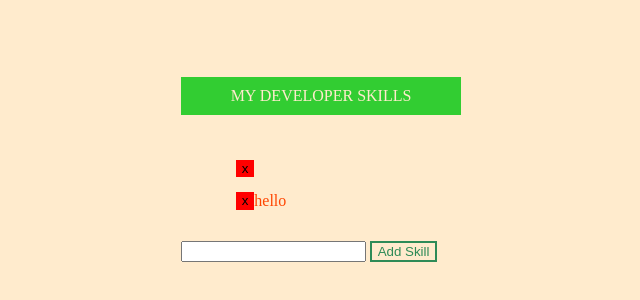
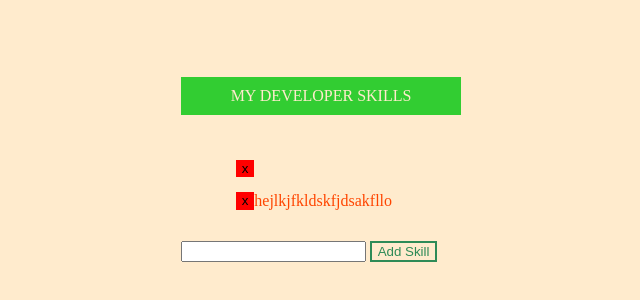
Before and after one commit to Chi37/dev-skills-list, a plain HTML site: page index.html in a window 1280 px wide. Shown: the part 176-476 px from the top of the page, without its empty margins (319-959 px from the left). Drawn offline with nearby package versions, Linux system fonts and the light colour scheme.

Commit message:
created form

```diff
--- a/css/style.css
+++ b/css/style.css
@@ -10,7 +10,7 @@ body {
     color: blanchedalmond;
 }
 
-section {
+form {
     display: grid;
     margin-top: 90%;
 
@@ -24,7 +24,8 @@ section {
 }
 
 .skills-list {
-    display: grid;
+    display: flex;
+    flex-direction: column;
 
 }
 
@@ -37,7 +38,6 @@ ul li {
     list-style: none;
     margin: 15px;
     color: orangered;
-
 
 }
 
--- a/index.html
+++ b/index.html
@@ -14,12 +14,12 @@
     <script defer src="js/main.js"></script>
 </head>
 <body>
-    <section class="skills-box">
+    <form class="skills-box">
         <div id='title'>MY DEVELOPER SKILLS</div>
         <div class="skills-list">
         <ul>
             <li><button class='removeBtn'>x</button></li>
-            <li><button class='removeBtn'>x</button>hello</li>
+            <li><button class='removeBtn'>x</button>hejlkjfkldskfjdsakfllo</li>
 
         </ul>
         </div>
@@ -27,7 +27,7 @@
         <span class = 'submit-div'>
         <input type="text"> <button class = 'btn'>Add Skill</button>
         </span>
-    </section>
+    </form>
 
 </body>
 </html>
```
